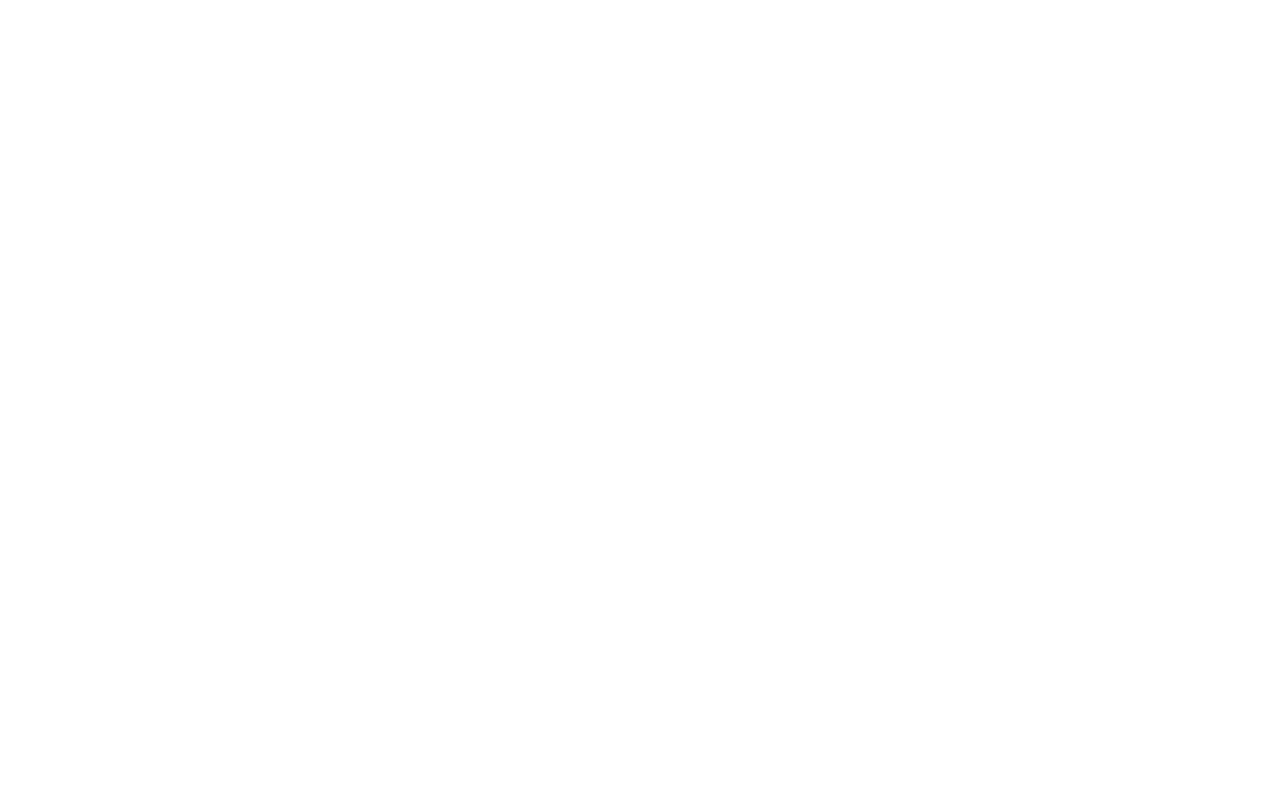
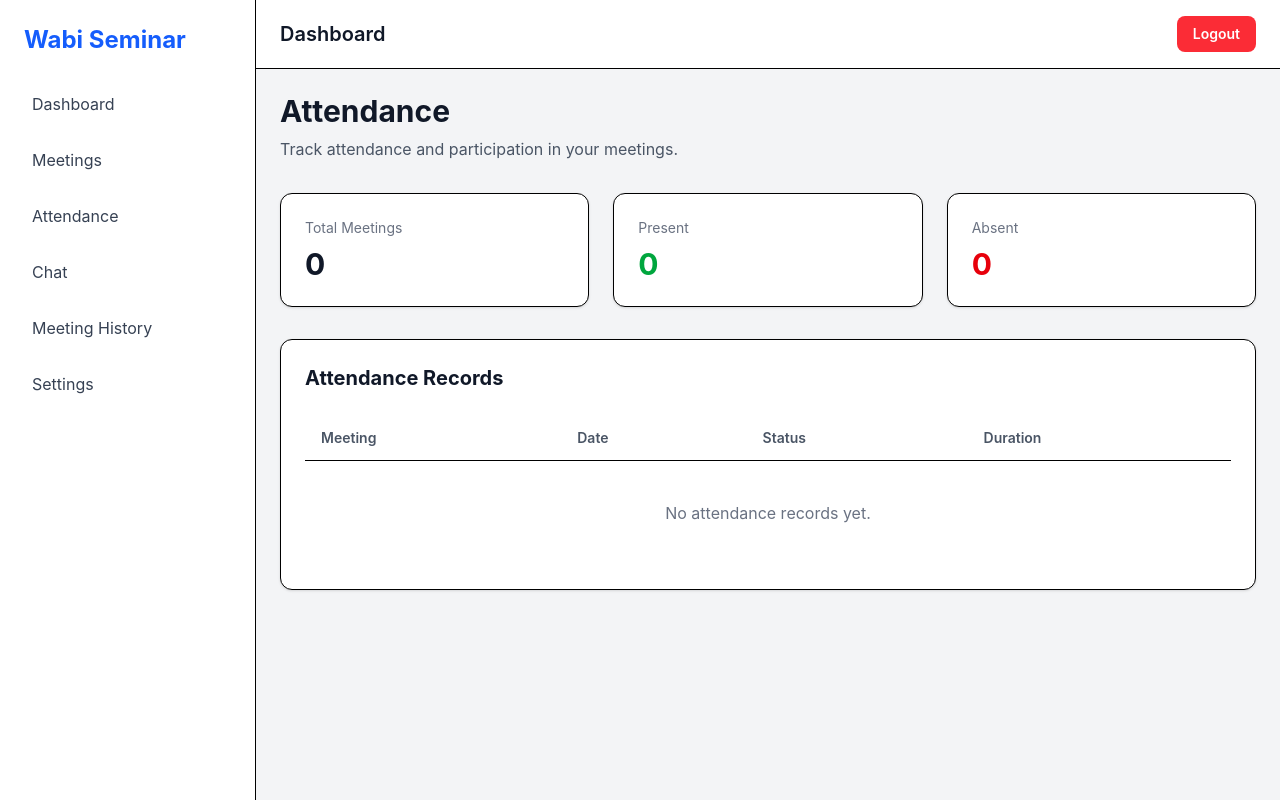
Before and after one commit to shemsu-melese/wabi-seminar, a React (Vite) app in the folder frontend/: page /attendance in a window 1280 px wide. Before the commit this address had no page. Built offline with nearby package versions, Linux system fonts and the light colour scheme.

Commit message:
Add attendance page and route

```diff
--- /dev/null
+++ b/frontend/src/pages/AttendancePage.jsx
@@ -0,0 +1,93 @@
+function AttendancePage() {
+  return (
+    <div>
+      {/* Page Header */}
+      <div className="mb-8">
+        <h1 className="text-3xl font-bold text-gray-900">
+          Attendance
+        </h1>
+
+        <p className="mt-2 text-gray-600">
+          Track attendance and participation in your meetings.
+        </p>
+      </div>
+
+      {/* Statistics */}
+      <div className="mb-8 grid gap-6 md:grid-cols-3">
+        <div className="rounded-xl border bg-white p-6 shadow-sm">
+          <p className="text-sm text-gray-500">
+            Total Meetings
+          </p>
+
+          <h2 className="mt-2 text-3xl font-bold text-gray-900">
+            0
+          </h2>
+        </div>
+
+        <div className="rounded-xl border bg-white p-6 shadow-sm">
+          <p className="text-sm text-gray-500">
+            Present
+          </p>
+
+          <h2 className="mt-2 text-3xl font-bold text-green-600">
+            0
+          </h2>
+        </div>
+
+        <div className="rounded-xl border bg-white p-6 shadow-sm">
+          <p className="text-sm text-gray-500">
+            Absent
+          </p>
+
+          <h2 className="mt-2 text-3xl font-bold text-red-600">
+            0
+          </h2>
+        </div>
+      </div>
+
+      {/* Attendance Table */}
+      <div className="rounded-xl border bg-white p-6 shadow-sm">
+        <h2 className="mb-6 text-xl font-bold text-gray-900">
+          Attendance Records
+        </h2>
+
+        <div className="overflow-x-auto">
+          <table className="w-full text-left">
+            <thead>
+              <tr className="border-b">
+                <th className="px-4 py-3 text-sm font-semibold text-gray-600">
+                  Meeting
+                </th>
+
+                <th className="px-4 py-3 text-sm font-semibold text-gray-600">
+                  Date
+                </th>
+
+                <th className="px-4 py-3 text-sm font-semibold text-gray-600">
+                  Status
+                </th>
+
+                <th className="px-4 py-3 text-sm font-semibold text-gray-600">
+                  Duration
+                </th>
+              </tr>
+            </thead>
+
+            <tbody>
+              <tr>
+                <td
+                  colSpan="4"
+                  className="px-4 py-10 text-center text-gray-500"
+                >
+                  No attendance records yet.
+                </td>
+              </tr>
+            </tbody>
+          </table>
+        </div>
+      </div>
+    </div>
+  );
+}
+
+export default AttendancePage;
--- a/frontend/src/routes/AppRoutes.jsx
+++ b/frontend/src/routes/AppRoutes.jsx
@@ -1,13 +1,16 @@
 import { BrowserRouter, Routes, Route } from "react-router-dom";
-import MeetingHistoryPage from "../pages/MeetingHistoryPage";
+
 import HomePage from "../pages/HomePage";
 import LoginPage from "../pages/LoginPage";
 import RegisterPage from "../pages/RegisterPage";
+
 import DashboardPage from "../pages/DashboardPage";
+import MeetingPage from "../pages/MeetingPage";
+import MeetingHistoryPage from "../pages/MeetingHistoryPage";
+import AttendancePage from "../pages/AttendancePage";
 
 import PublicLayout from "../layouts/PublicLayout";
 import DashboardLayout from "../layouts/DashboardLayout";
-import MeetingPage from "../pages/MeetingPage";
 
 function AppRouter() {
   return (
@@ -21,13 +24,17 @@
           <Route path="/register" element={<RegisterPage />} />
         </Route>
 
-        {/* Dashboard */}
+        {/* Dashboard Pages */}
         <Route element={<DashboardLayout />}>
           <Route path="/dashboard" element={<DashboardPage />} />
           <Route path="/meetings" element={<MeetingPage />} />
           <Route
             path="/history"
             element={<MeetingHistoryPage />}
+          />
+          <Route
+            path="/attendance"
+            element={<AttendancePage />}
           />
         </Route>
 
```
Lines whose indentation alone changed are shown as unchanged.
